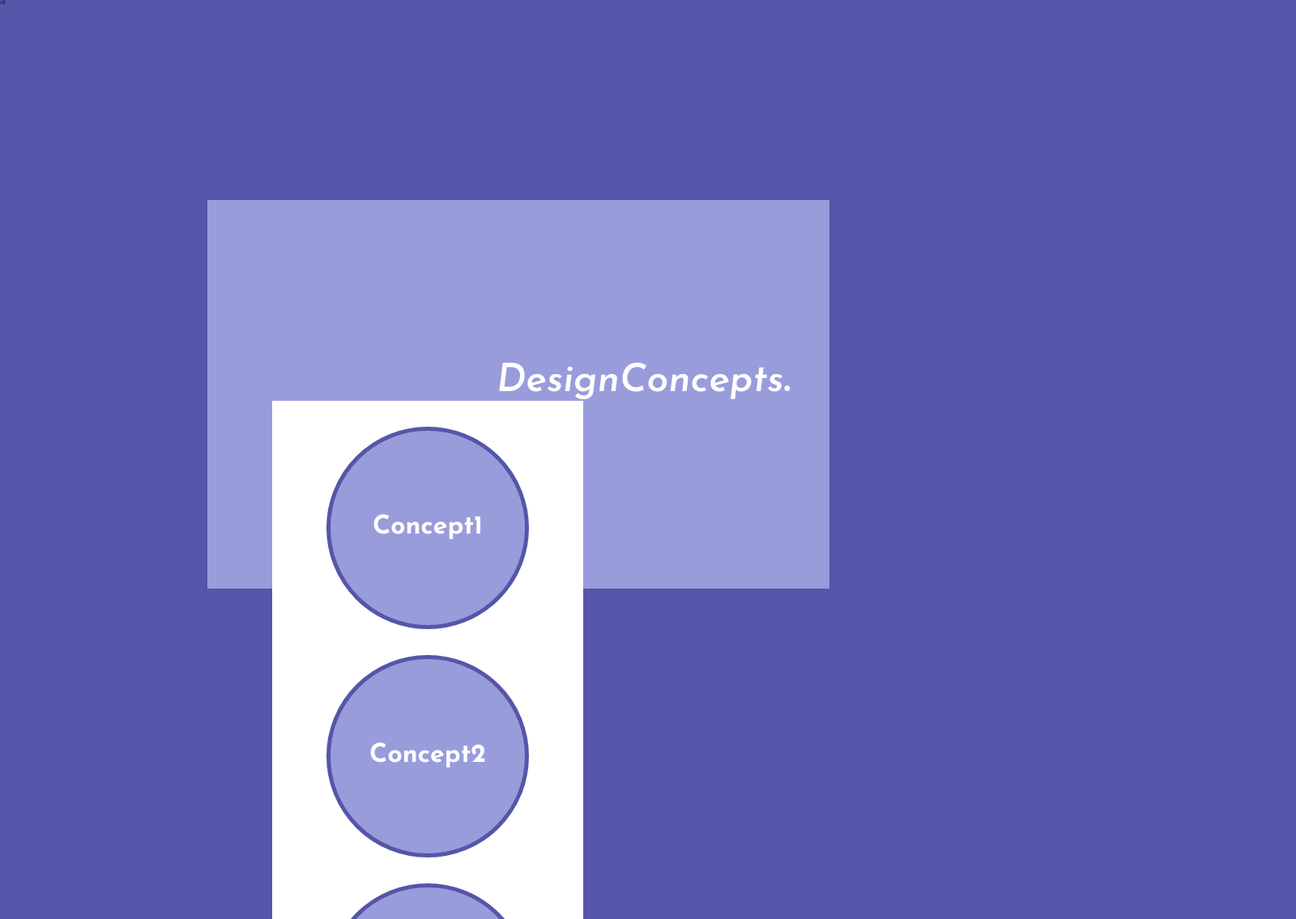
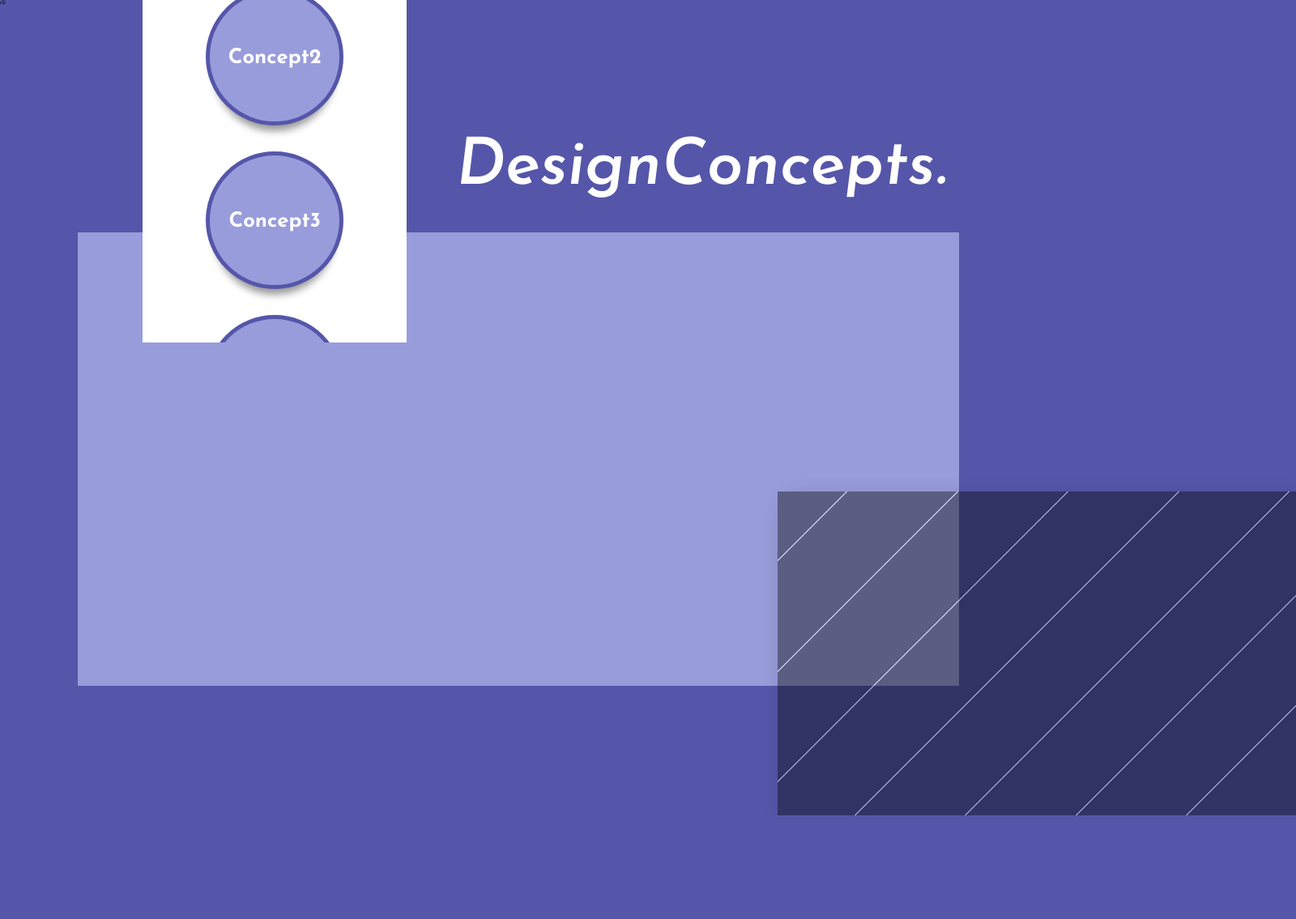
Before and after one commit to beingabstrac/Design-Concepts, a plain HTML site: page index.html in a window 1280 px wide. Shown: the whole page at 81% size, 1600 px wide, since content can reach past the window. After the commit the page ends 1007 px from the top, so only its background shows below. Drawn offline with Linux system fonts and the light colour scheme.

Commit message:
main page

```diff
--- a/css/index.css
+++ b/css/index.css
@@ -18,8 +18,8 @@ body {
 }
 
 .main {
-	width: 60%;
-	height: 30em;
+	width: 85%;
+	height: 35em;
 	margin: 0 auto;
 	background-color: rgb(153, 156, 219);
 	position: relative;
@@ -27,64 +27,31 @@ body {
 }
 
 .main2 {
-	width: 50%;
-	height: 40em;
+	width: 30%;
+	height: 42em;
 	background-color: white;
 	position: relative;
-	bottom: 5em;
+	bottom: 33.5em;
 	left: 5em;
 	margin: 0;
   overflow: scroll;
 }
 
-.button1 {
-	width: 15em;
-	height: 15em;
+.button {
+	width: 10em;
+	height: 10em;
 	border-radius: 50%;
 	background-color: rgb(153, 156, 219);
 	margin: 2em auto;
 	border: 5px solid rgb(85, 86, 169);
 	cursor: pointer;
+  box-shadow: 0px 17px 10px -10px rgba(0,0,0,0.4);
+  transition: all 200ms cubic-bezier(0.25, 0.39, 0.39, 2.01);
 }
 
-.button2 {
-	width: 15em;
-	height: 15em;
-	border-radius: 50%;
-	background-color: rgb(153, 156, 219);
-	margin: 2em auto;
-	border: 5px solid rgb(85, 86, 169);
-	cursor: pointer;
-}
-
-.button3 {
-	width: 15em;
-	height: 15em;
-	border-radius: 50%;
-	background-color: rgb(153, 156, 219);
-	margin: 2em auto;
-	border: 5px solid rgb(85, 86, 169);
-	cursor: pointer;
-}
-
-.button4 {
-	width: 15em;
-	height: 15em;
-	border-radius: 50%;
-	background-color: rgb(153, 156, 219);
-	margin: 2em auto;
-	border: 5px solid rgb(85, 86, 169);
-	cursor: pointer;
-}
-
-.button5 {
-	width: 15em;
-	height: 15em;
-	border-radius: 50%;
-	background-color: rgb(153, 156, 219);
-	margin: 2em auto;
-	border: 5px solid rgb(85, 86, 169);
-	cursor: pointer;
+.button:hover {
+    box-shadow: 0px 37px 20px -20px rgba(0,0,0,0.2);
+    transform: translate(0px, -5px) scale(1.0);
 }
 
 h1 {
@@ -97,7 +64,33 @@ h1 {
 .title {
 	text-align: center;
 	color: white;
-	font-size: 2em;
+	font-size: 1.6em;
 	position: relative;
-	top: 2.2em;
+	top: 1.7em;
 }
+
+.block {
+  float: right;
+  width: 40em;
+  height: 25em;
+  margin: 5em 7em 0 0;
+  padding: 0;
+  background-color: black;
+  opacity: 0.4;
+  box-shadow: 10px 10px 29px -4px rgba(0,0,0,0.75);
+  background: repeating-linear-gradient(
+    -45deg,
+    black,
+    black 95px,
+    white 0px,
+    white 96.5px
+  );
+  position: relative;
+  left: 33em;
+}
+
+.dc {
+  margin: 0;
+  padding: 2em 1.4em 0 0;
+  font-size: 5em;
+}
--- a/index.html
+++ b/index.html
@@ -10,23 +10,33 @@
 </head>
 <body>
 	<p class="rd">rD</p>
+	<h1 class="dc"><em>DesignConcepts.</em></h1>
 	<div class="main">
-		<h1><em>DesignConcepts</em>.</h1>
+		<div class="block"></div>
 		<div class="main2">
-			<div class="button1">
+			<div class="button">
 				<p class="title"><strong>Concept1</strong></p>
 			</div>
-			<div class="button2">
+			<div class="button">
 				<p class="title"><strong>Concept2</strong></p>
 			</div>
-			<div class="button3">
+			<div class="button">
 				<p class="title"><strong>Concept3</strong></p>
 			</div>
-			<div class="button4">
+			<div class="button">
 				<p class="title"><strong>Concept4</strong></p>
 			</div>
-			<div class="button5">
+			<div class="button">
 				<p class="title"><strong>Concept5</strong></p>
+			</div>
+			<div class="button">
+				<p class="title"><strong>Concept6</strong></p>
+			</div>
+			<div class="button">
+				<p class="title"><strong>Concept7</strong></p>
+			</div>
+			<div class="button">
+				<p class="title"><strong>Concept8</strong></p>
 			</div>
 		</div>
 	</div>
```
